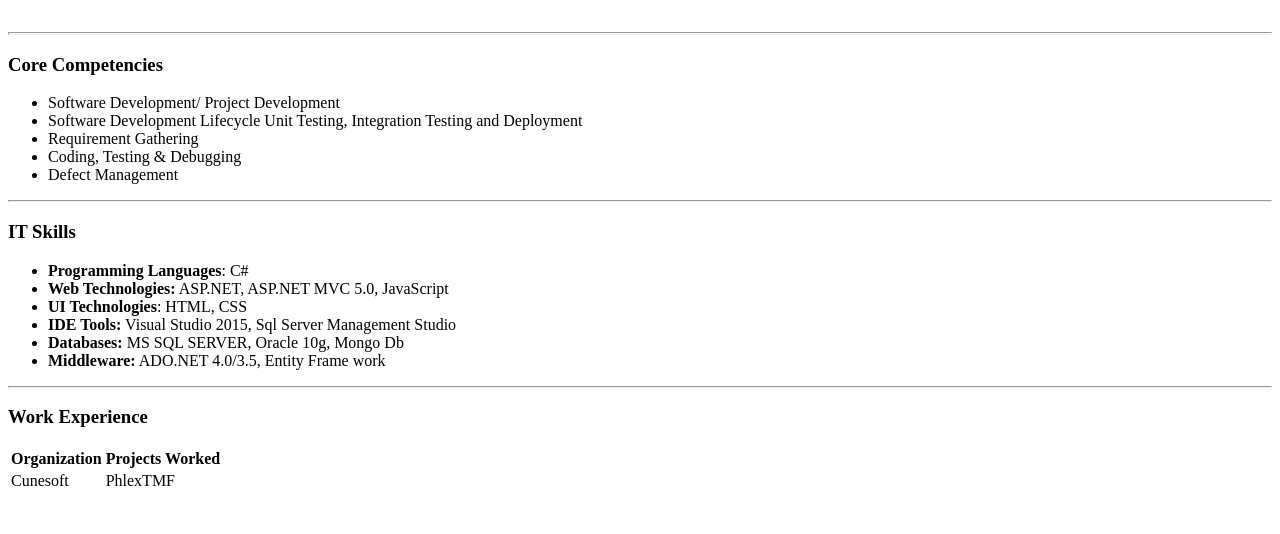
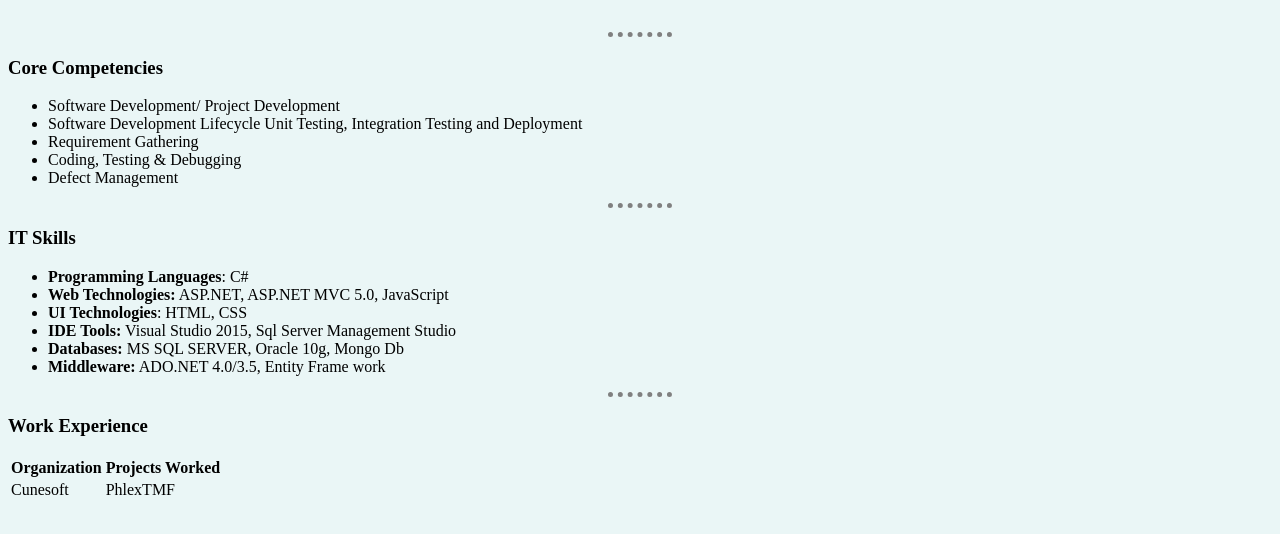
Before and after one commit to sandeepreddyb/htmlresume, a plain HTML site: page index.html in a window 1280 px wide. Shown: the part 172-706 px from the top of the page. Drawn offline with Linux system fonts and the light colour scheme.

Commit message:
Added the css file

```diff
--- /dev/null
+++ b/css/styles.css
@@ -0,0 +1,10 @@
+body{
+  background-color: #EAF6F6;
+}
+hr{
+  border-style: none;
+  border-top-style: dotted;
+  border-color: grey;
+  border-width: 5px;
+  width: 5%;
+}
--- a/index.html
+++ b/index.html
@@ -4,6 +4,7 @@
 <head>
   <meta charset="UTF-8">
   <title>😊Sandeep's Personal Website</title>
+  <link rel="stylesheet" href="/css/styles.css">
 </head>
 
 <body>
```
